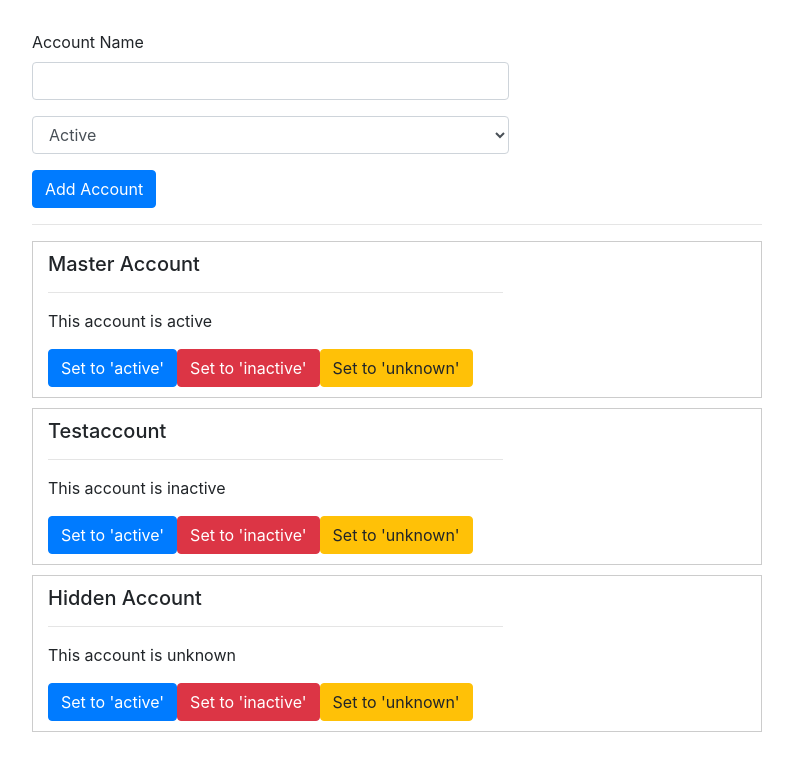
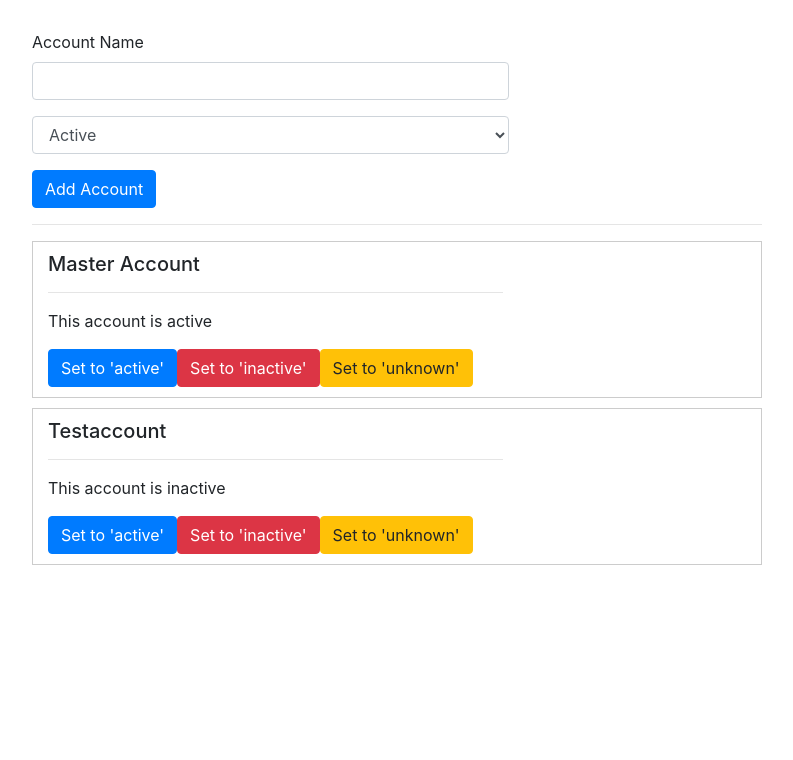
Before and after one commit to moshiurse/angular-practice, an Angular app: page / in a window 1280 px wide. Shown: the top 760 px of the page, without its empty margins (53-846 px from the left). Built offline with nearby package versions, Linux system fonts and the light colour scheme.

Commit message:
Created Data sevice & injected for using in cross components

```diff
--- a/src/app/account/account.component.ts
+++ b/src/app/account/account.component.ts
@@ -1,21 +1,24 @@
-import { Component, EventEmitter, Input, Output } from '@angular/core';
+import { Component, Input } from '@angular/core';
 import { LoggingService } from '../logging.service';
+import { AccountsService } from '../accounts.service';
 
 @Component({
   selector: 'app-account',
   templateUrl: './account.component.html',
   styleUrls: ['./account.component.css'],
-  providers: [LoggingService]
+  // providers: [LoggingService]
 })
 export class AccountComponent {
   @Input() account: {name: string, status: string};
   @Input() id: number;
-  @Output() statusChanged = new EventEmitter<{id: number, newStatus: string}>();
 
-  constructor(private loggingService: LoggingService){}
+  constructor(
+    private loggingService: LoggingService,
+    private accountsService: AccountsService
+    ){}
 
   onSetTo(status: string) {
-    this.statusChanged.emit({id: this.id, newStatus: status});
-    this.loggingService.logStatus('A server status changed, new status: ' + status, status);
+    this.accountsService.updateStatus(this.id, status);
+    this.accountsService.statusUpdated.emit(status);
   }
 }
--- /dev/null
+++ b/src/app/accounts.service.ts
@@ -0,0 +1,31 @@
+import { LoggingService } from './logging.service';
+import { Injectable, EventEmitter } from '@angular/core';
+
+@Injectable()
+export class AccountsService{
+
+    accounts = [
+        {
+          name: 'Master Account',
+          status: 'active'
+        },
+        {
+          name: 'Testaccount',
+          status: 'inactive'
+        }
+      ];
+
+      statusUpdated = new EventEmitter<string>();
+
+      constructor(private loggingService: LoggingService){}
+
+    addAccount(name: string, status: string){
+        this.accounts.push({name: name, status: status});
+        this.loggingService.logStatus('A server created named: ' + name + ' Status: '+ status, status);
+    }
+
+    updateStatus(id: number, status: string){
+        this.accounts[id].status = status;
+        this.loggingService.logStatus('A server status changed, new status: ' + status, status);
+    }
+}
--- a/src/app/app.component.html
+++ b/src/app/app.component.html
@@ -1,13 +1,12 @@
 <div class="container">
   <div class="row">
     <div class="col-xs-12 col-md-8 col-md-offset-2">
-      <app-new-account (accountAdded)="onAccountAdded($event)"></app-new-account>
+      <app-new-account></app-new-account>
       <hr>
       <app-account
         *ngFor="let acc of accounts; let i = index"
         [account]="acc"
-        [id]="i"
-        (statusChanged)="onStatusChanged($event)"></app-account>
+        [id]="i"></app-account>
     </div>
   </div>
 </div>
--- a/src/app/app.component.ts
+++ b/src/app/app.component.ts
@@ -1,31 +1,20 @@
-import { Component } from '@angular/core';
+import { Component, OnInit } from '@angular/core';
+import { AccountsService } from "./accounts.service";
 
 @Component({
   selector: 'app-root',
   templateUrl: './app.component.html',
   styleUrls: ['./app.component.css']
 })
-export class AppComponent {
-  accounts = [
-    {
-      name: 'Master Account',
-      status: 'active'
-    },
-    {
-      name: 'Testaccount',
-      status: 'inactive'
-    },
-    {
-      name: 'Hidden Account',
-      status: 'unknown'
-    }
-  ];
+export class AppComponent implements OnInit{
 
-  onAccountAdded(newAccount: {name: string, status: string}) {
-    this.accounts.push(newAccount);
+  accounts: {name: string, status: string}[] = [];
+
+  constructor(private accountsService: AccountsService){
+
   }
 
-  onStatusChanged(updateInfo: {id: number, newStatus: string}) {
-    this.accounts[updateInfo.id].status = updateInfo.newStatus;
+  ngOnInit(){
+    this.accounts = this.accountsService.accounts;
   }
 }
--- a/src/app/app.module.ts
+++ b/src/app/app.module.ts
@@ -6,6 +6,8 @@ import { FormsModule } from '@angular/forms';
 import { AppComponent } from './app.component';
 import { AccountComponent } from './account/account.component';
 import { NewAccountComponent } from './new-account/new-account.component';
+import { AccountsService } from './accounts.service';
+import { LoggingService } from './logging.service';
 
 @NgModule({
   declarations: [
@@ -17,7 +19,7 @@ import { NewAccountComponent } from './new-account/new-account.component';
     BrowserModule,
     FormsModule,
   ],
-  providers: [],
+  providers: [AccountsService, LoggingService],
   bootstrap: [AppComponent]
 })
 export class AppModule { }
--- a/src/app/new-account/new-account.component.ts
+++ b/src/app/new-account/new-account.component.ts
@@ -1,24 +1,26 @@
-import { Component, EventEmitter, Output } from '@angular/core';
+import { Component} from '@angular/core';
 import { LoggingService } from '../logging.service';
+import { AccountsService } from '../accounts.service';
 
 @Component({
   selector: 'app-new-account',
   templateUrl: './new-account.component.html',
   styleUrls: ['./new-account.component.css'],
-  providers: [LoggingService]
+  // providers: [LoggingService]
 })
 export class NewAccountComponent {
-  @Output() accountAdded = new EventEmitter<{name: string, status: string}>();
 
-  constructor(private loggingService: LoggingService){}
+  constructor(
+    private loggingService: LoggingService,
+    private accountsService: AccountsService
+    ){
+      this.accountsService.statusUpdated.subscribe((status: string) => {
+        alert('New Status : '+ status);
+      })
+    }
 
   onCreateAccount(accountName: string, accountStatus: string) {
-    this.accountAdded.emit({
-      name: accountName,
-      status: accountStatus
-    });
-
-
-    this.loggingService.logStatus('A server status changed, new status: ' + accountStatus, accountStatus);
+    this.accountsService.addAccount(accountName, accountStatus);
+    // this.loggingService.logStatus('A server status changed, new status: ' + accountStatus, accountStatus);
   }
 }
```
